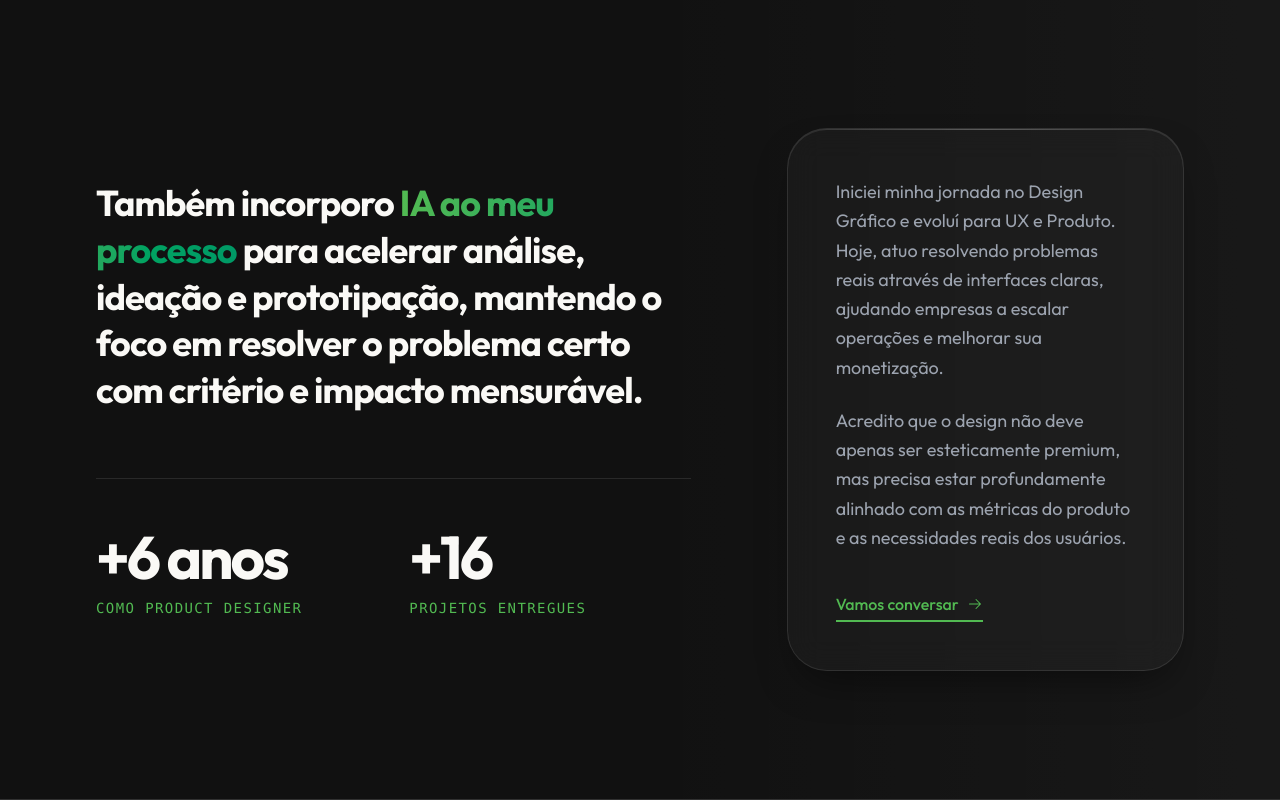
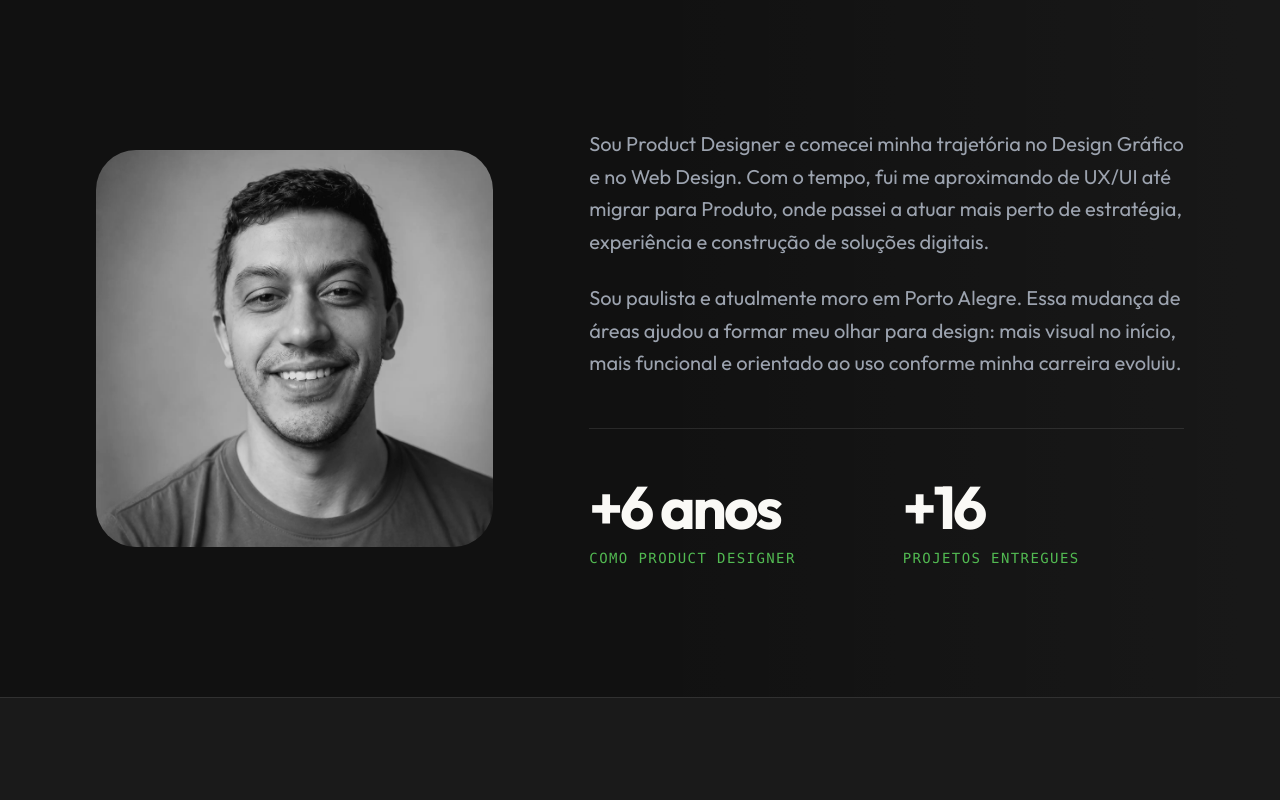
Before and after one commit to rodrijovem/rodrigofsilva-portfolio, a React (Vite) app: page / in a window 1280 px wide. Shown: the part 800-1600 px from the top of the page. Built offline with nearby package versions, Linux system fonts and the light colour scheme; the HTML template or start-up script is replaced by a standard one.

Commit message:
Ajustes em carreira e fotos na section de sobre

```diff
--- a/src/App.tsx
+++ b/src/App.tsx
@@ -4,6 +4,7 @@ import { useRef, useState, useEffect, MouseEvent } from 'react';
 import { flushSync } from 'react-dom';
 import lightImage from '../images/light.webp';
 import darkImage from '../images/dark.webp';
+import aboutImage from '../images/about.webp';
 import finvityCase from '../images/finvityAI.webp';
 import miioCase from '../images/miioOne.webp';
 import tembiciCase from '../images/Tembici.webp';
@@ -189,7 +190,6 @@ export default function App() {
             onClick={scrollToTop}
           >
             <img src="./Favicon.webp" alt="Rodrigo Silva" className="w-8 h-8 rounded-sm" />
-            <span className="text-xl font-bold tracking-tighter hidden sm:block">Rodrigo Silva</span>
           </div>
 
           {/* Center: Links */}
@@ -300,22 +300,40 @@ export default function App() {
 
         <div className="max-w-[1400px] mx-auto grid grid-cols-1 lg:grid-cols-12 gap-16 lg:gap-24 items-center relative z-10">
 
-          {/* Left: Big Typographic Statement & Metrics */}
+          {/* Left: Image */}
           <motion.div
-            initial={{ opacity: 0, y: 30 }}
-            whileInView={{ opacity: 1, y: 0 }}
+            initial={{ opacity: 0, x: -30 }}
+            whileInView={{ opacity: 1, x: 0 }}
             viewport={{ once: true }}
-            className="lg:col-span-7"
+            className="lg:col-span-5"
           >
-            <h2 className="text-2xl md:text-3xl lg:text-4xl font-bold tracking-tight leading-[1.3] mb-8">
-              {t.about.headline(
-                <span className="text-transparent bg-clip-text bg-gradient-to-r from-[var(--brand-color)] to-emerald-600">
-                  {lang === 'pt' ? 'IA ao meu processo' : 'AI into my process'}
-                </span>
-              )}
-            </h2>
+            <div className="relative rounded-[2.5rem] overflow-hidden aspect-square w-full max-w-[400px] mx-auto group">
+              <img
+                src={aboutImage}
+                alt="Rodrigo Silva"
+                className="w-full h-full object-cover transition-all duration-500 grayscale group-hover:grayscale-0"
+              />
+            </div>
+          </motion.div>
 
-            <div className="grid grid-cols-2 gap-8 mt-16 pt-12 border-t border-[var(--glass-border)]">
+          {/* Right: Text & Metrics */}
+          <motion.div
+            initial={{ opacity: 0, x: 30 }}
+            whileInView={{ opacity: 1, x: 0 }}
+            viewport={{ once: true }}
+            transition={{ delay: 0.2 }}
+            className="lg:col-span-7 relative"
+          >
+            <div className="mb-12">
+              <p className="text-[var(--text-secondary)] text-xl leading-relaxed mb-6">
+                {t.about.bio1}
+              </p>
+              <p className="text-[var(--text-secondary)] text-xl leading-relaxed">
+                {t.about.bio2}
+              </p>
+            </div>
+
+            <div className="grid grid-cols-2 gap-8 pt-12 border-t border-[var(--glass-border)]">
               <div>
                 <span className="block text-5xl md:text-6xl font-bold text-[var(--text-primary)] mb-2 tracking-tighter">
                   <AnimatedCounter value={t.about.metric1Value} prefix="+" suffix={t.about.metric1Suffix} />
@@ -331,32 +349,6 @@ export default function App() {
             </div>
           </motion.div>
 
-          {/* Right: Detailed Text & Bio inside a Glass Card */}
-          <motion.div
-            initial={{ opacity: 0, y: 30 }}
-            whileInView={{ opacity: 1, y: 0 }}
-            viewport={{ once: true }}
-            transition={{ delay: 0.2 }}
-            className="lg:col-span-5 relative"
-          >
-            <div className="liquid-glass p-8 md:p-12 rounded-[2.5rem] relative overflow-hidden">
-              {/* Subtle top highlight for the card */}
-              <div className="absolute top-0 left-0 right-0 h-[1px] bg-gradient-to-r from-transparent via-white/20 to-transparent"></div>
-
-              <p className="text-[var(--text-secondary)] text-lg leading-relaxed mb-6">
-                {t.about.bio1}
-              </p>
-
-              <p className="text-[var(--text-secondary)] text-lg leading-relaxed mb-10">
-                {t.about.bio2}
-              </p>
-
-              <a href="#contact" className="inline-flex items-center gap-2 border-b-2 border-[var(--brand-color)] pb-1 text-[var(--brand-color)] hover:text-[var(--text-primary)] hover:border-[var(--text-primary)] transition-colors font-medium">
-                {t.about.cta} <ArrowRight />
-              </a>
-            </div>
-          </motion.div>
-
         </div>
       </section>
 
@@ -368,7 +360,10 @@ export default function App() {
           viewport={{ once: true, margin: "-100px" }}
           className="mb-16 md:mb-24"
         >
-          <h2 className="text-4xl md:text-6xl font-bold tracking-tighter">{t.experience.title}</h2>
+          <h2 className="text-4xl md:text-6xl font-bold tracking-tighter mb-6">{t.experience.title}</h2>
+          <p className="text-[var(--text-secondary)] text-xl leading-relaxed max-w-4xl">
+            {t.experience.subtitle}
+          </p>
         </motion.div>
 
         <div className="relative border-l border-[var(--glass-border)] ml-4 md:ml-0 md:pl-12 flex flex-col gap-16">
--- a/src/i18n.tsx
+++ b/src/i18n.tsx
@@ -25,7 +25,6 @@ interface Translations {
     ctaSecondary: string;
   };
   about: {
-    headline: (highlight: ReactNode) => ReactNode;
     metric1Value: number;
     metric1Suffix: string;
     metric1Label: string;
@@ -34,10 +33,10 @@ interface Translations {
     metric2Label: string;
     bio1: string;
     bio2: string;
-    cta: string;
   };
   experience: {
     title: string;
+    subtitle: string;
     showMore: string;
     showLess: string;
   };
@@ -79,19 +78,18 @@ export const translations: Record<Lang, Translations> = {
       ctaSecondary: 'Quem sou eu',
     },
     about: {
-      headline: (highlight) => <>Também incorporo {highlight} para acelerar análise, ideação e prototipação, mantendo o foco em resolver o problema certo com critério e impacto mensurável.</>,
       metric1Value: 6,
       metric1Suffix: ' anos',
       metric1Label: 'como Product Designer',
       metric2Value: 16,
       metric2Suffix: '',
       metric2Label: 'Projetos entregues',
-      bio1: 'Iniciei minha jornada no Design Gráfico e evoluí para UX e Produto. Hoje, atuo resolvendo problemas reais através de interfaces claras, ajudando empresas a escalar operações e melhorar sua monetização.',
-      bio2: 'Acredito que o design não deve apenas ser esteticamente premium, mas precisa estar profundamente alinhado com as métricas do produto e as necessidades reais dos usuários.',
-      cta: 'Vamos conversar',
+      bio1: 'Sou Product Designer e comecei minha trajetória no Design Gráfico e no Web Design. Com o tempo, fui me aproximando de UX/UI até migrar para Produto, onde passei a atuar mais perto de estratégia, experiência e construção de soluções digitais.',
+      bio2: 'Sou paulista e atualmente moro em Porto Alegre. Essa mudança de áreas ajudou a formar meu olhar para design: mais visual no início, mais funcional e orientado ao uso conforme minha carreira evoluiu.',
     },
     experience: {
       title: 'Carreira',
+      subtitle: 'Minha carreira em Produto foi construída em diferentes tipos de negócio e complexidade: B2C, B2B, B2B2C, SaaS, mobile apps, dashboards e plataformas orientadas a dados. Atuei em jornadas de discovery a delivery, sempre buscando transformar contextos complexos em experiências mais claras, funcionais e conectadas a resultado. Nos últimos anos venho incorporando IA aos meus processos para acelerar análise, ideação e prototipação.',
       showMore: 'Ver mais experiências',
       showLess: 'Recolher',
     },
@@ -211,19 +209,18 @@ export const translations: Record<Lang, Translations> = {
       ctaSecondary: 'Who am I',
     },
     about: {
-      headline: (highlight) => <>I also incorporate {highlight} to accelerate analysis, ideation, and prototyping, keeping the focus on solving the right problem with criteria and measurable impact.</>,
       metric1Value: 6,
       metric1Suffix: ' years',
       metric1Label: 'as Product Designer',
       metric2Value: 16,
       metric2Suffix: '',
       metric2Label: 'Delivered projects',
-      bio1: 'I started my journey in Graphic Design and evolved into UX and Product. Today, I solve real problems through clear interfaces, helping companies scale operations and improve their monetization.',
-      bio2: 'I believe design should not only be aesthetically premium but must be deeply aligned with the product\'s metrics and users\' real needs.',
-      cta: "Let's talk",
+      bio1: 'I am a Product Designer and started my journey in Graphic Design and Web Design. Over time, I got closer to UX/UI until I migrated to Product, where I started to work closer to strategy, experience, and the construction of digital solutions.',
+      bio2: 'I am from São Paulo and currently live in Porto Alegre. This shift in areas helped shape my view on design: more visual at the beginning, more functional and use-oriented as my career evolved.',
     },
     experience: {
       title: 'Career',
+      subtitle: 'My career in Product was built across different types of businesses and complexities: B2C, B2B, B2B2C, SaaS, mobile apps, dashboards, and data-driven platforms. I have worked on journeys from discovery to delivery, always seeking to transform complex contexts into clearer, more functional, and results-oriented experiences. In recent years, I have been incorporating AI into my processes to accelerate analysis, ideation, and prototyping.',
       showMore: 'See more experiences',
       showLess: 'Collapse',
     },
```
Also changed, not shown: images/about.webp (added), images/eu.webp (deleted).
